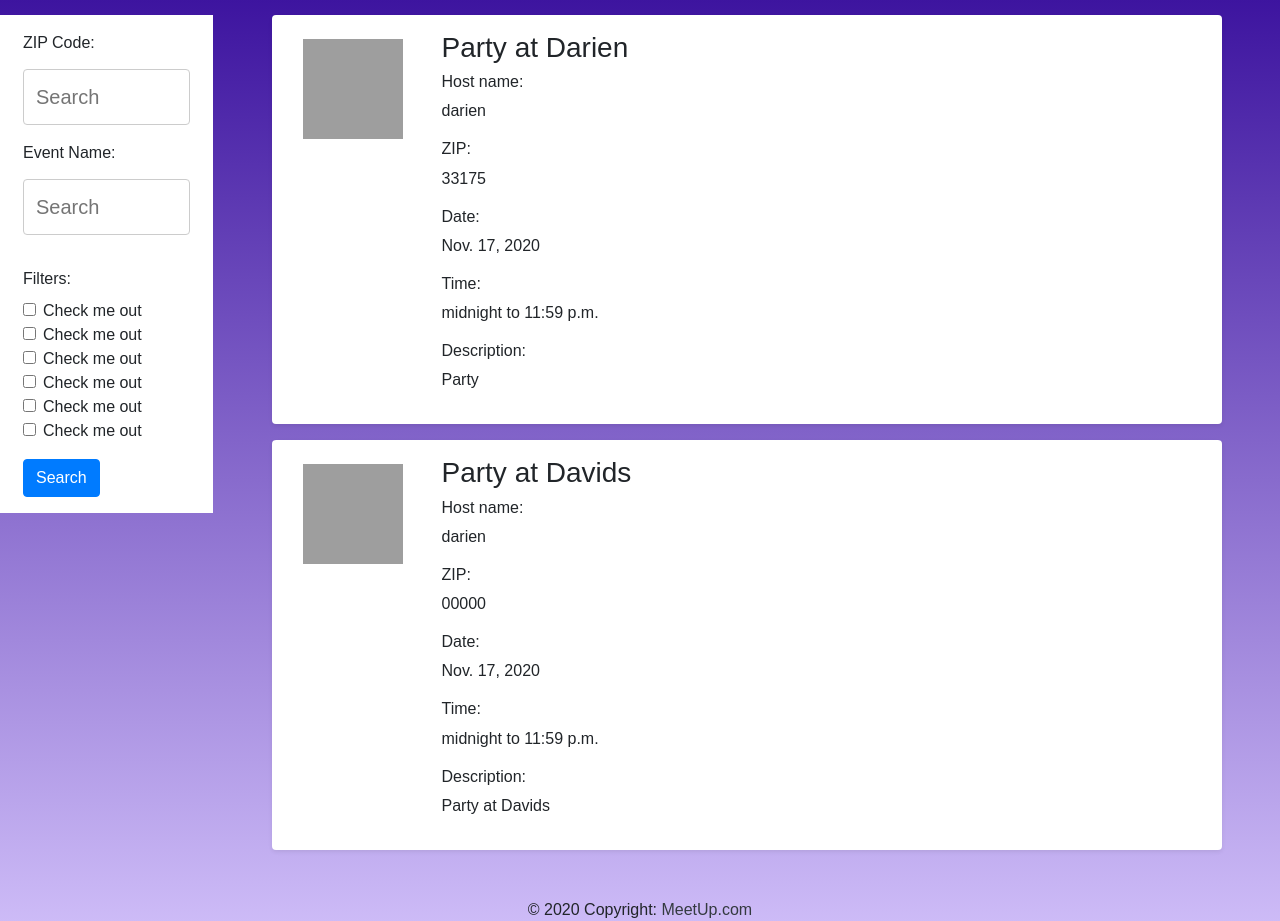
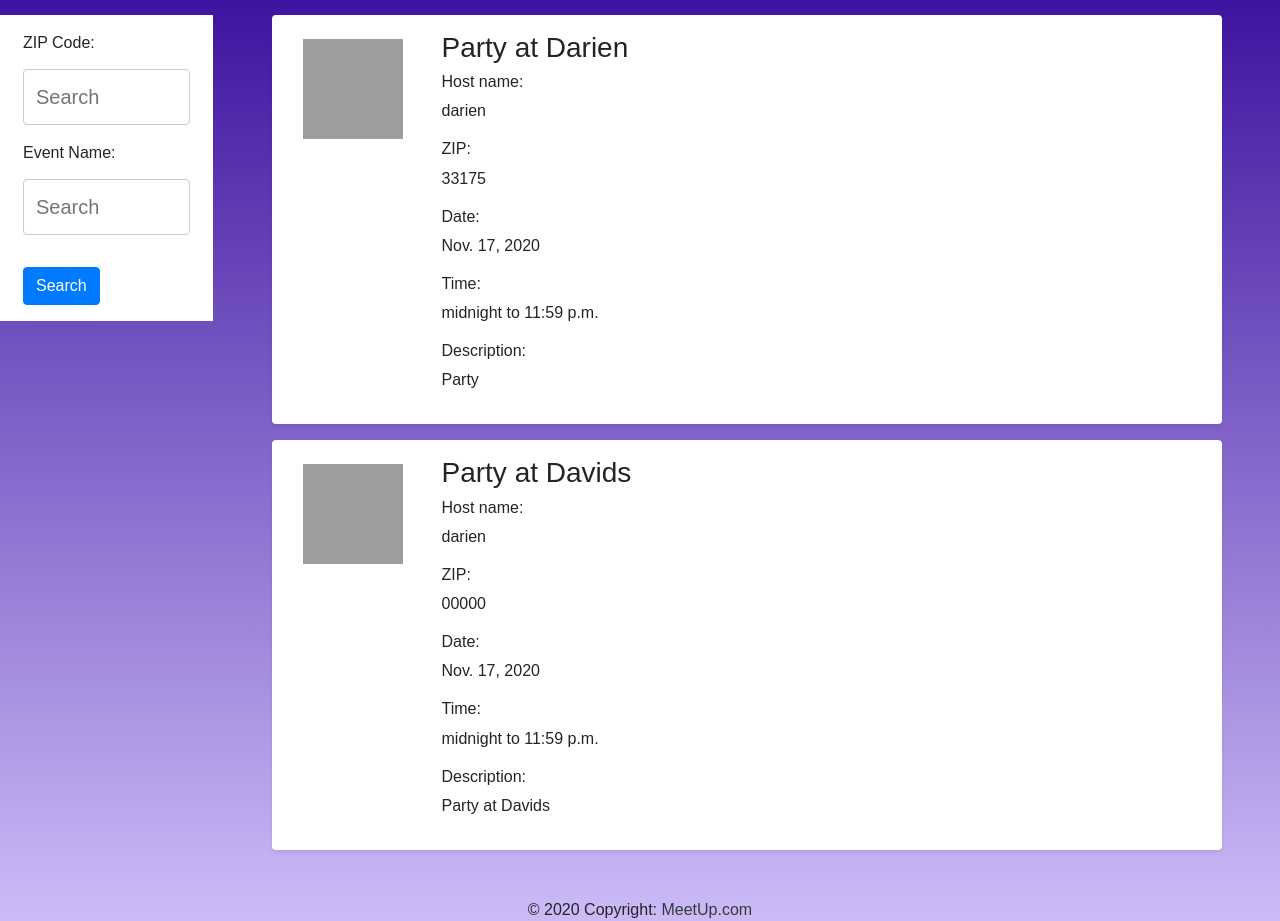
Before and after one commit to Ktmi/CEN5011-Project, a Django app: template mysite/templates/find_event.html in a window 1280 px wide. Shown: the part 322-1243 px from the top of the page. Run offline with Django 3.2, Linux system fonts and the light colour scheme; the template is opened without the code that fills it: values that come from a table or form of the project are taken from there, others are empty; data comes from the database, SQL or seed files in the repository; some libraries are stand-ins or nearby versions; grey boxes are pictures that could not be loaded.

Commit message:
Created user update form/ commented out fliters for search

```diff
--- a/mysite/authentication/views.py
+++ b/mysite/authentication/views.py
@@ -1,7 +1,7 @@
 from django.contrib.auth.models import User
 from django.http import HttpResponse
 from django.views import View
-from .forms import CreateAccountForm
+from .forms import CreateAccountForm, UserUpdateForm
 from django.shortcuts import render
 
 
--- a/mysite/templates/find_event.html
+++ b/mysite/templates/find_event.html
@@ -20,39 +20,39 @@
                        placeholder='Search'>
 
         </div>
-        <div class="form-group">
-            <label>Filters:</label>
-
-            <div class="form-check">
-                <input type="checkbox" class="form-check-input" id="filter_1">
-                <label class="form-check-label" for="filter_1">Check me out</label>
-            </div>
-
-            <div class="form-check">
-                <input type="checkbox" class="form-check-input" id="filter_2">
-                <label class="form-check-label" for="filter_2">Check me out</label>
-            </div>
-
-            <div class="form-check">
-                <input type="checkbox" class="form-check-input" id="filter_3">
-                <label class="form-check-label" for="filter_3">Check me out</label>
-            </div>
-
-            <div class="form-check">
-                <input type="checkbox" class="form-check-input" id="filter_4">
-                <label class="form-check-label" for="filter_4">Check me out</label>
-            </div>
-
-            <div class="form-check">
-                <input type="checkbox" class="form-check-input" id="filter_5">
-                <label class="form-check-label" for="filter_5">Check me out</label>
-            </div>
-
-            <div class="form-check">
-                <input type="checkbox" class="form-check-input" id="filter_6">
-                <label class="form-check-label" for="filter_6">Check me out</label>
-            </div>
-        </div>
+{#        <div class="form-group">#}
+{#            <label>Filters:</label>#}
+{##}
+{#            <div class="form-check">#}
+{#                <input type="checkbox" class="form-check-input" id="filter_1">#}
+{#                <label class="form-check-label" for="filter_1">Check me out</label>#}
+{#            </div>#}
+{##}
+{#            <div class="form-check">#}
+{#                <input type="checkbox" class="form-check-input" id="filter_2">#}
+{#                <label class="form-check-label" for="filter_2">Check me out</label>#}
+{#            </div>#}
+{##}
+{#            <div class="form-check">#}
+{#                <input type="checkbox" class="form-check-input" id="filter_3">#}
+{#                <label class="form-check-label" for="filter_3">Check me out</label>#}
+{#            </div>#}
+{##}
+{#            <div class="form-check">#}
+{#                <input type="checkbox" class="form-check-input" id="filter_4">#}
+{#                <label class="form-check-label" for="filter_4">Check me out</label>#}
+{#            </div>#}
+{##}
+{#            <div class="form-check">#}
+{#                <input type="checkbox" class="form-check-input" id="filter_5">#}
+{#                <label class="form-check-label" for="filter_5">Check me out</label>#}
+{#            </div>#}
+{##}
+{#            <div class="form-check">#}
+{#                <input type="checkbox" class="form-check-input" id="filter_6">#}
+{#                <label class="form-check-label" for="filter_6">Check me out</label>#}
+{#            </div>#}
+{#        </div>#}
         <button type="submit" class="btn btn-primary">Search</button>
     </form>
 </div>
```
Also changed, not shown: mysite/authentication/forms.py (+8 -0 lines).
